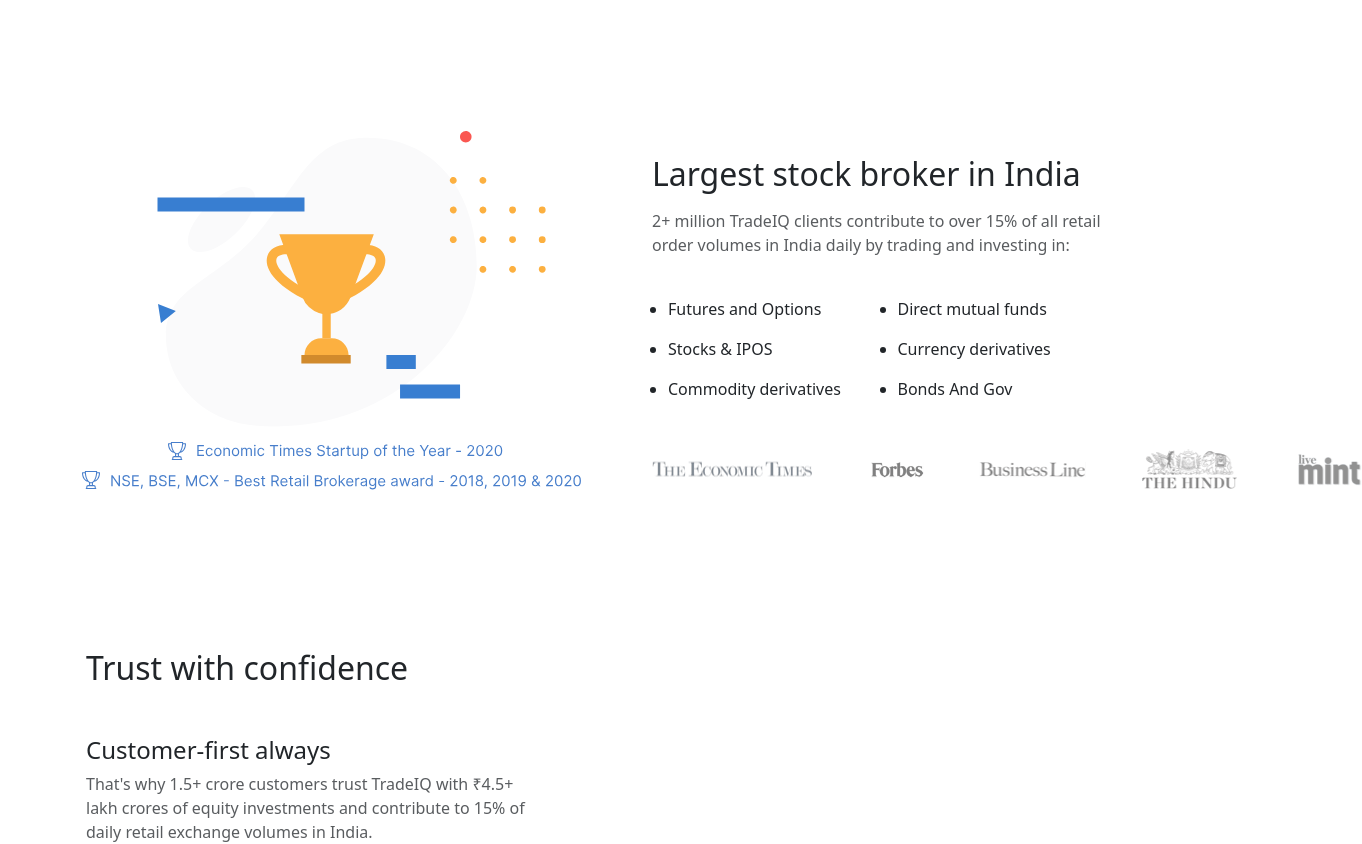
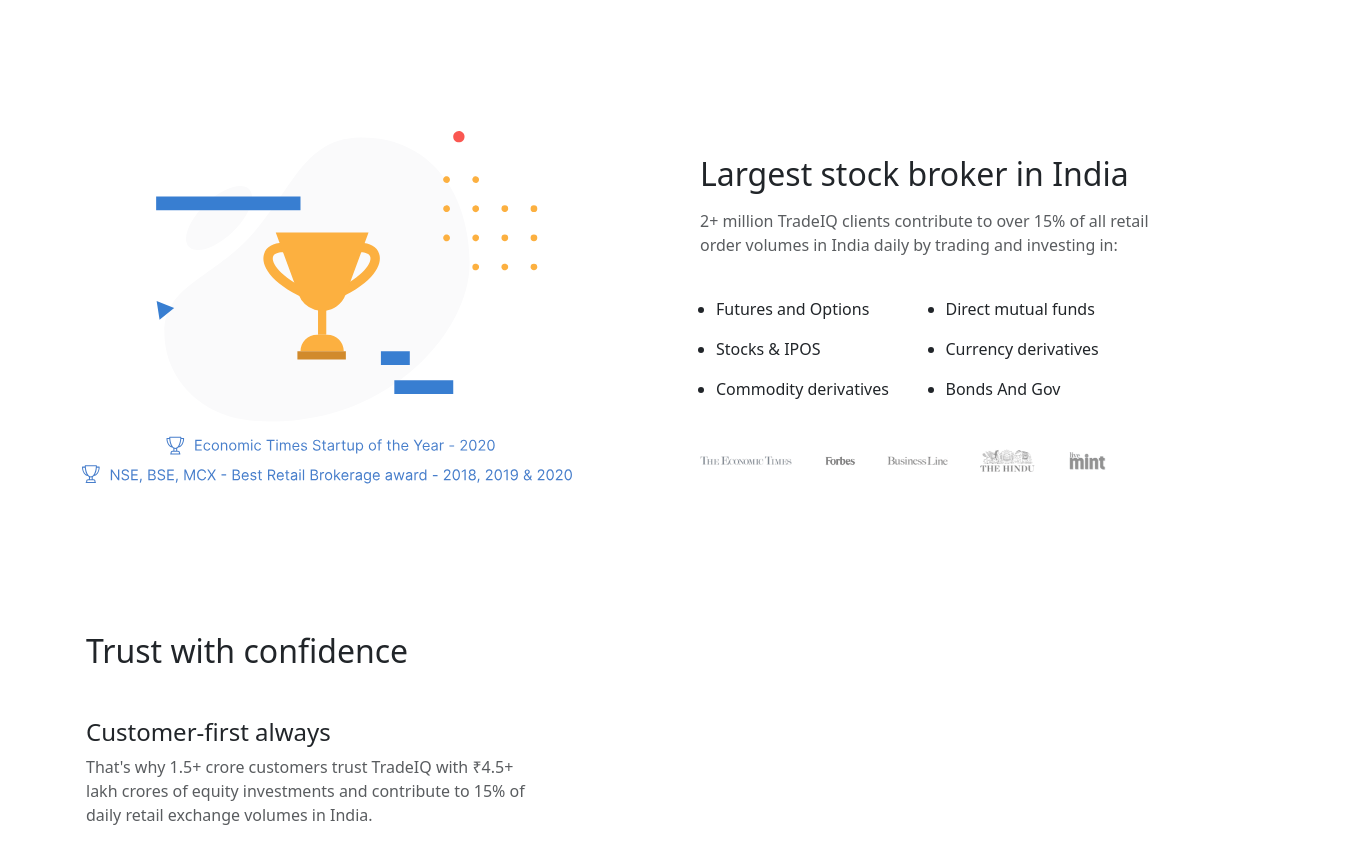
Before and after one commit to NischayHR-11/TradeIQ, a React (Vite) app in the folder Frontend/: page / in a window 1280 px wide. Shown: the part 840-1684 px from the top of the page, 1362 px wide, since content can reach past the window. Built offline with nearby package versions, Linux system fonts and the light colour scheme.

Commit message:
Made The Component Responsie For All devices

```diff
--- a/Frontend/src/LandingPage/home/award.jsx
+++ b/Frontend/src/LandingPage/home/award.jsx
@@ -6,12 +6,12 @@ function Award() {
 
             <div className='row'>
 
-                <div className='col-6 mt-5'>
+                <div className='col-md-6 mt-5'>
 
-                <img src="/media/images/largestBroker.svg" alt=""/>
+                <img src="/media/images/largestBroker.svg" alt="" style={{width:"90%"}} className='me-5'/>
                 </div>
 
-                <div className='col-5 mt-5'>
+                <div className='col-md-5 mt-5 ms-md-5'>
                 <h2 className='mt-4'>Largest stock broker in India</h2>
                 <p className='mt-3 text-muted'>2+ million TradeIQ clients contribute to over 15% of all retail order volumes in India daily by trading and investing in:</p>
                 <div className="row mt-4 mb-3">
@@ -43,7 +43,7 @@ function Award() {
                         </li>
                     </ul>
                 </div>
-                <img src="\media\images\pressLogos.png" alt=""  className='mt-3 mb-5'/>
+                <img src="\media\images\pressLogos.png" alt=""  className='mt-3 mb-5' style={{width:"90%"}}/>
                 </div>
 
             </div>
```
